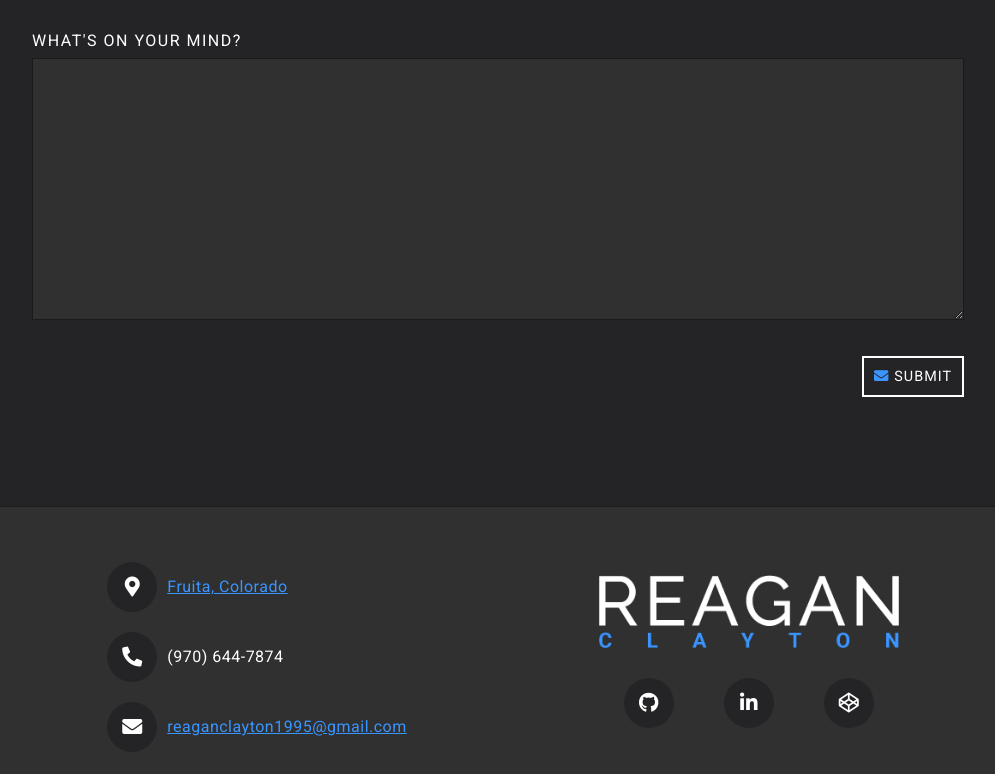
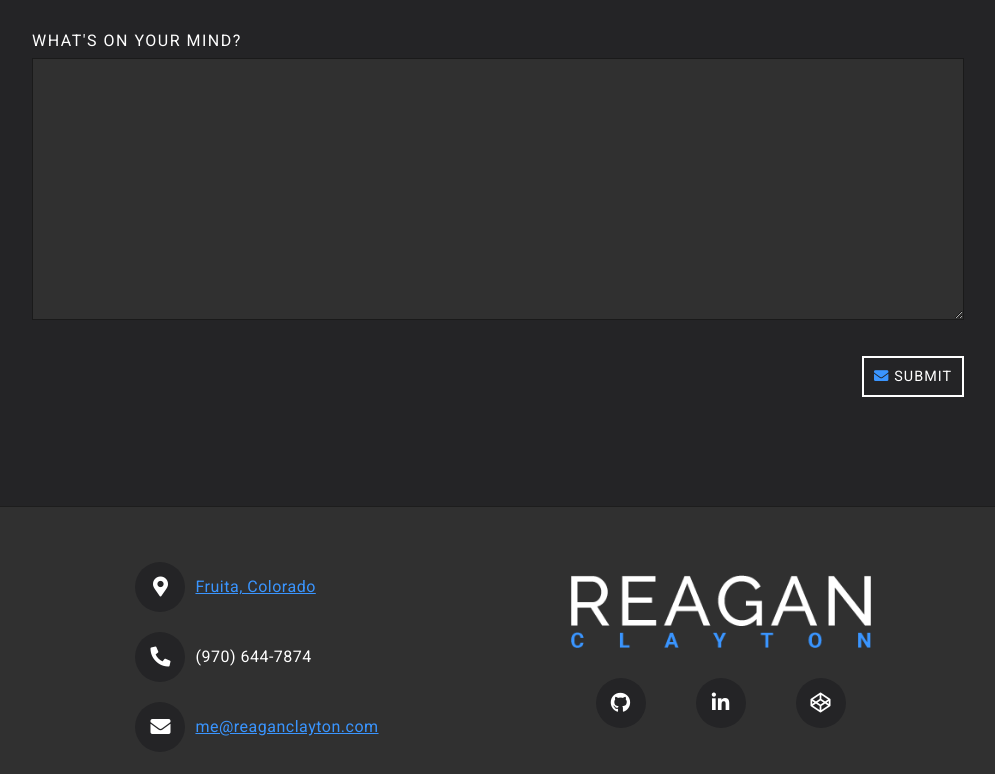
Before and after one commit to reaganclayton/MyPortfolio, a Vue app: page / in a window 1280 px wide. Shown: the part 4557-5331 px from the top of the page, without its empty margins (142-1137 px from the left). Built offline with nearby package versions, Linux system fonts and the light colour scheme; a web font is replaced by a local one.

Commit message:
Changed email

```diff
--- a/src/components/Contact.vue
+++ b/src/components/Contact.vue
@@ -6,7 +6,7 @@
             <p>Fill out this form and I will get back with you as soon as I can</p>
         </div>
         <form
-            action="https://formsubmit.co/reaganclayton1995@gmail.com"
+            action="https://formsubmit.co/me@reaganclayton.com"
             method="POST"
             id="app"
             @submit="validate"
--- a/src/components/Footer.vue
+++ b/src/components/Footer.vue
@@ -12,8 +12,8 @@
                 </li>
                 <li>
                     <i class="fa fa-envelope"></i>
-                    <a href="mailto:reaganclayton1995@gmail.com">
-                        <p>reaganclayton1995@gmail.com</p>
+                    <a href="mailto:me@reaganclayton.com">
+                        <p>me@reaganclayton.com</p>
                     </a>
                 </li>
             </ul>
```
